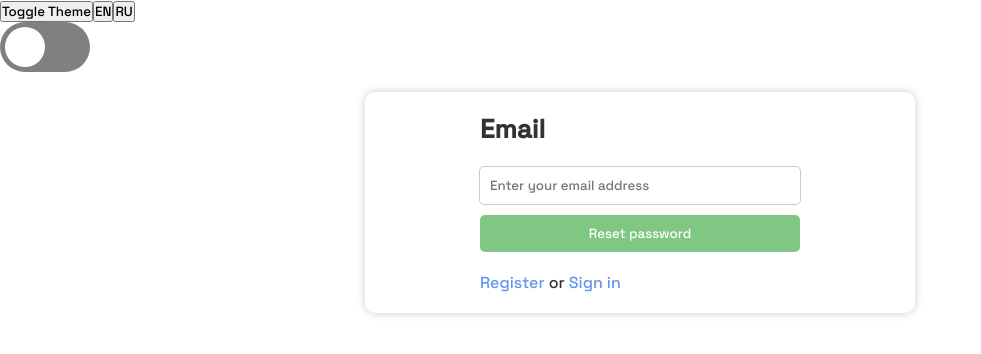
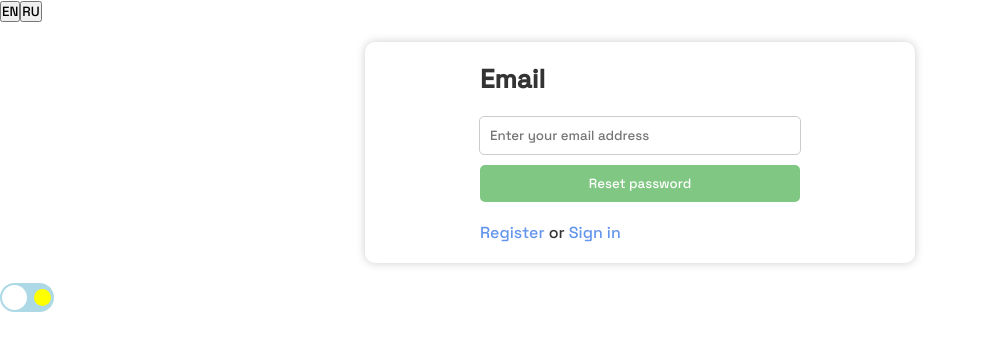
Before and after one commit to semoleg1986/graphiql-app, a React (Vite) app: page /reset-password in a window 1280 px wide. Shown: the top 354 px of the page, without its empty margins (0-981 px from the left). Built offline with nearby package versions, Linux system fonts and the light colour scheme.

Commit message:
feat: add dark theme

```diff
--- a/src/App.tsx
+++ b/src/App.tsx
@@ -48,14 +48,12 @@ const App = () => {
   return (
     <I18nextProvider i18n={i18next}>
       <div className={darkTheme ? 'dark-theme' : 'light-theme'}>
-        <button onClick={toggleTheme}>Toggle Theme</button>
         <button onClick={() => handleLanguageChange('en')} disabled={currentLanguage === 'en'}>
           EN
         </button>
         <button onClick={() => handleLanguageChange('ru')} disabled={currentLanguage === 'ru'}>
           RU
         </button>
-        <Toggle initialTheme={false} onChange={toggleTheme} />
         <Routes>
           <Route path="/login" element={<LoginPage />} />
           <Route path="/register" element={<RegisterPage />} />
@@ -66,6 +64,7 @@ const App = () => {
           </Route>
           <Route path="*" element={<NotFoundPage />} />
         </Routes>
+        <Toggle initialTheme={false} onChange={toggleTheme} />
       </div>
     </I18nextProvider>
   );
--- a/src/components/Toggle/Toggle.css
+++ b/src/components/Toggle/Toggle.css
@@ -2,10 +2,28 @@
     position: relative;
   }
 
-  .dark-theme .toggle-btn {
+.dark-theme .toggle-btn {
     background-color: #00acee;
-  }
+}
 
-  .dark-theme .toggle-btn .inner-circle {
-    margin-left: 40px;
-  }
+.dark-theme .toggle-btn .inner-circle {
+    margin-left: 25px;
+}
+
+.toggle-btn .moon-2 {
+    margin-left: 25px;
+    background: yellow;
+    bottom: 41px;
+    right: 3px;
+}
+
+.dark-theme .toggle-btn .moon-2 {
+    margin-left: 0;
+    background: gray;
+    bottom: 43px;
+}
+
+.dark-theme .toggle-btn .moon-1 {
+    margin-left: 0;
+    visibility: visible;
+}
--- a/src/components/Toggle/ToggleBtn.css
+++ b/src/components/Toggle/ToggleBtn.css
@@ -1,18 +1,36 @@
 .toggle-btn {
-    width: 80px;
-    height: 40px;
-    background-color: gray;
+    width: 50px;
+    height: 25px;
+    background-color: lightblue;
     border-radius: 30px;
-    padding: 5px;
+    padding: 2px;
   }
-
-  .toggle-btn .inner-circle {
-    width: 40px;
-    height: 40px;
+.moon .moon-1{
+    visibility: hidden;
+    position:relative;
+    bottom: 23px;
+    left: 3px;
+    border: none;
+    width: 20px;
+    height: 20px;
+    background: yellow;
+    border-radius: 50%;
+}
+.moon .moon-2{
+    position:relative;
+    left: 7px;
+    border: none;
+    width: 17px;
+    height: 17px;
+    border-radius: 50%;
+}
+.toggle-btn .inner-circle {
+    width: 25px;
+    height: 25px;
     background: #fff;
     border-radius: 50%;
   }
 
-  .toggle-btn.active {
-    background: #00acee;
+.toggle-btn.active {
+    background: gray;
   }
--- a/src/components/Toggle/ToggleBtn.tsx
+++ b/src/components/Toggle/ToggleBtn.tsx
@@ -10,6 +10,10 @@ const ToggleBtn: React.FC<ToggleBtnProps> = ({ active, onClick }) => {
   return (
     <div className={`toggle-btn ${active ? 'active' : ''}`} onClick={onClick}>
       <div className="inner-circle"></div>
+      <div className="moon">
+        <div className="moon-1"></div>
+        <div className="moon-2"></div>
+      </div>
     </div>
   );
 };
```
